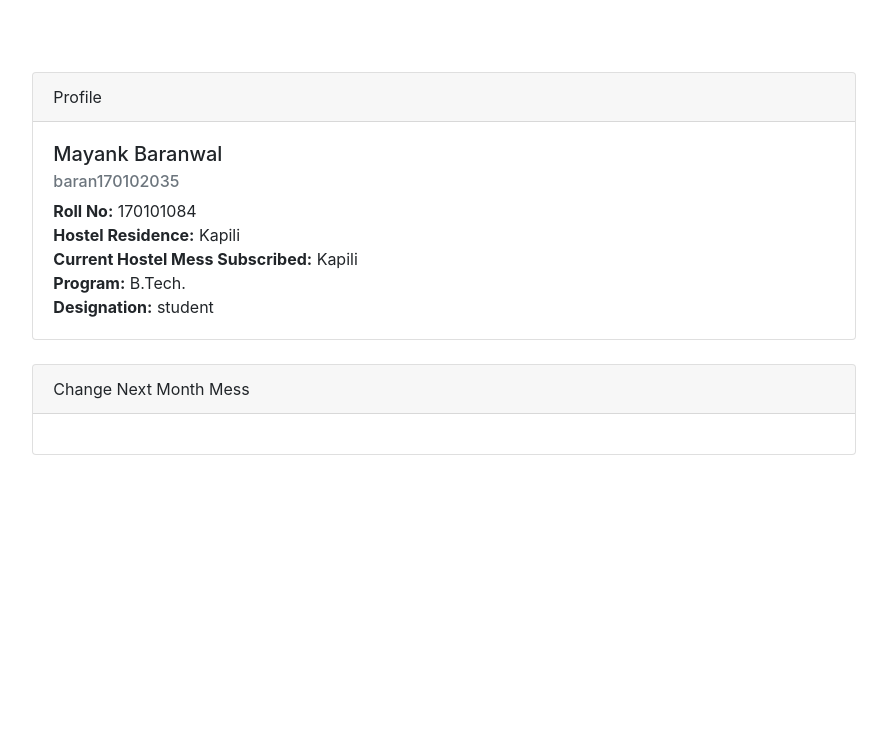
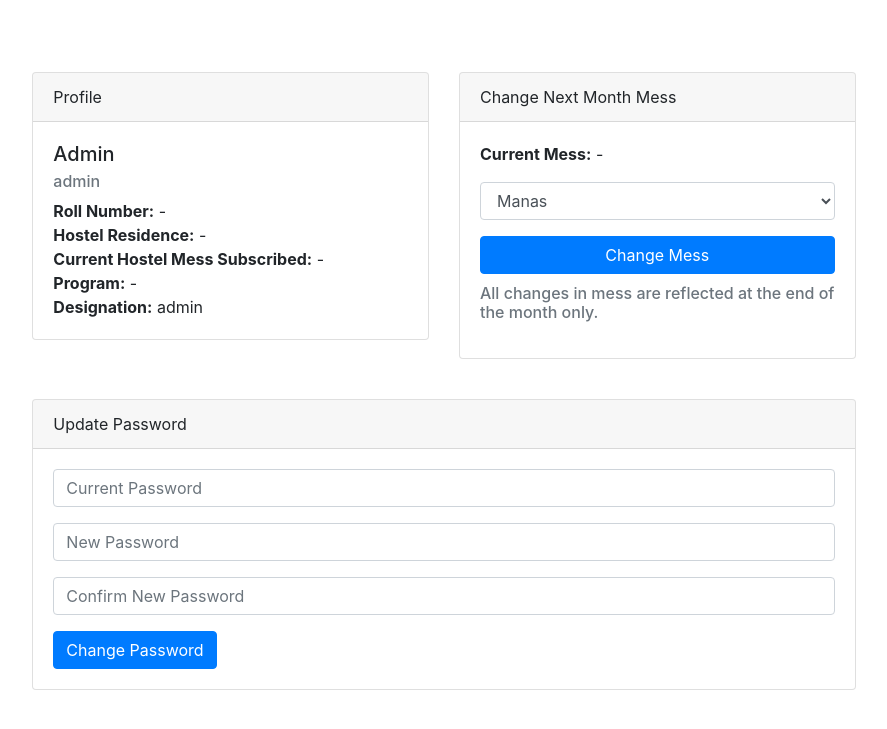
Before and after one commit to udbhav-chugh/IITGMessRating, a PHP site: page /profile.php in a window 1280 px wide. Shown: the part 56-785 px from the top of the page, without its empty margins (196-1083 px from the left). Run offline with PHP 8.4, Linux system fonts and the light colour scheme; a user stored in the database is signed in; data comes from the database, SQL or seed files in the repository.

Commit message:
Profile finished

```diff
--- /dev/null
+++ b/givefeedback.php
@@ -0,0 +1 @@
+<?php include 'navbar.php' ?>
--- a/profile.php
+++ b/profile.php
@@ -5,11 +5,15 @@
 <div class="container-fluid">
   <div class="row">
     <div class="col-lg-2"></div>
-    <div class="col">
-
+    <div class="col-lg-4">
       <br><br><br>
 
+
+
       <?php
+      session_start();
+      $user = $_SESSION['Username'];
+
       $servername = "localhost";
       $username = "root";
       $password = "";
@@ -22,12 +26,13 @@
         die("Connection failed: " . $conn->connect_error);
       }
 
-      $sql = "SELECT * FROM Users WHERE Username='baran170102035'";
+      $sql = "SELECT * FROM Users WHERE Username='".$user."'";
       $result = $conn->query($sql);
-
+      $curmess = "";
       if ($result->num_rows > 0) {
         // output data of each row
         while($row = $result->fetch_assoc()) {
+          $curmess = $row["HostelSubscribed"];
           echo '<div class="card">
           <div class="card-header">
           Profile
@@ -36,7 +41,7 @@
           <h5 class="card-title">'.$row["Name"].'</h5>
           <h6 class="card-subtitle mb-2 text-muted">'.$row["Username"].'</h6>
           <p class="card-text">
-          <b>Roll No:</b> '.$row["RollNumber"].'<br>
+          <b>Roll Number:</b> '.$row["RollNumber"].'<br>
           <b>Hostel Residence:</b> '.$row["HostelReside"].'<br>
           <b>Current Hostel Mess Subscribed:</b> '.$row["HostelSubscribed"].'<br>
           <b>Program:</b> '.$row["Program"].'<br>
@@ -51,42 +56,125 @@
         echo "0 results";
       }
 
-      $sql = "SELECT * FROM Users WHERE Username='baran170102035'";
-
-      $conn->close();
       ?>
 
-      <br>
-      <div class="card">
-        <div class="card-header">
-          Change Next Month Mess
+    </div>
+
+
+    <?php
+
+    if(isset($_POST['passchange']))
+    {
+      $curpass = $_POST['cur-pass'];
+      $newpass = $_POST['new-pass'];
+      $newpassconf = $_POST['new-pass-conf'];
+      $newpasshash = md5($newpass);
+      if ($newpass != $newpassconf){
+        $message = "Passwords do not match";
+        echo "<script type='text/javascript'>alert('$message');</script>";
+      }
+      else{
+        $user = $_SESSION['Username'];
+        $sql = "SELECT Password FROM Users WHERE Username='$user' AND Designation='student'";
+        $result = $conn->query($sql);
+        if ($result->num_rows > 0) {
+          while($row = $result->fetch_assoc()) {
+            // if(.$row["Password"].==$upassword){
+            if($row["Password"]!=md5($curpass) ){
+              // $_SESSION['Username'] = $uname;
+              // header("Location: profile.php");
+              $message = 'Invalid Password';
+              echo "<script type='text/javascript'>alert('$message');</script>";
+            }
+
+            else {
+              $sql2 = "UPDATE Users SET Password='$newpasshash' WHERE Username='$user'";
+              $result2 = $conn->query($sql2);
+              $message = 'Password Updated Successfully';
+              echo "<script type='text/javascript'>alert('$message');</script>";
+
+            }
+          }
+        }
+      }
+    }
+
+    ?>
+
+
+    <div class="col-lg-4">
+      <br><br><br>
+
+      <form action="profile.php" method="post">
+        <div class="card">
+          <div class="card-header">
+            Change Next Month Mess
+          </div>
+          <div class="card-body">
+            <p><b>Current Mess:</b> <?php echo $curmess ?></p>
+            <p>
+              <select class="form-control" id="select_1" name="newmess">
+                <option value="Manas">Manas</option>
+                <option value="Dihing">Dihing</option>
+                <option value="Barak">Barak</option>
+                <option value="Siang">Siang</option>
+                <option value="Kameng">Kameng</option>
+                <option value="Lohit">Lohit</option>
+                <option value="Brahmaputra">Brahmaputra</option>
+                <option value="Umiam">Umiam</option>
+                <option value="Kapili">Kapili</option>
+                <option value="Dhansiri">Dhansiri</option>
+                <option value="Married Scholars">Married Scholars</option>
+              </select>
+              </p>
+              <input class="btn btn-primary btn-block" name="messchange" type="submit" value="Change Mess"/>
+              <p><h6 class="card-subtitle mb-2 text-muted">All changes in mess are reflected at the end of the month only.</h6></p>
+            </div>
+          </div>
         </div>
-        <div class="card-body">
+      </form>
+    </div>
+    <div class="col-lg-2"></div>
+  </div>
+</div>
+
+<?php
+if (isset($_POST['messchange'])){
+  $newmess = $_POST['newmess'];
+  $sql = "UPDATE Users SET HostelNew='$newmess' WHERE Username='$user'";
+  // echo $sql;
+  $conn->query($sql);
+  $message = 'Hostel Mess Updated Successfully';
+  echo "<script type='text/javascript'>alert('$message');</script>";
+  $conn->close();
+
+}
+?>
+<br>
+
+<div class="container-fluid">
+  <div class="row">
+    <div class="col-lg-2"></div>
+    <div class="col">
+      <form action="profile.php" method="post">
+        <div class="card">
+          <div class="card-header">
+            Update Password
+          </div>
+          <div class="card-body">
+            <p><input class="form-control" placeholder="Current Password" name="cur-pass" type="password" required/></p>
+            <p><input class="form-control" placeholder="New Password" name="new-pass" type="password" required/></p>
+            <p><input class="form-control" placeholder="Confirm New Password" name="new-pass-conf" type="password" required/></p>
+            <input class="btn btn-primary" name="passchange" type="submit" value="Change Password"/>
+          </div>
         </div>
-      </div>
+      </form>
+      <!-- </div> -->
+
 
     </div>
     <div class="col-lg-2"></div>
   </div>
 </div>
-<!-- <div class="container-fluid">
-<div class="row">
-<div class="col-lg-2"></div>
-<div class="col">
 
-<br><br><br><br>
-<div class="card">
-<div class="card-body">
-<h5 class="card-title">Card title</h5>
-<h6 class="card-subtitle mb-2 text-muted">Card subtitle</h6>
-<p class="card-text">Some quick example text to build on the card title and make up the bulk of the card's content.</p>
-<a href="#" class="card-link">Card link</a>
-<a href="#" class="card-link">Another link</a>
-</div>
-</div>
-
-</div>
-<div class="col-lg-2"></div>
-</div>
-</div> -->
 <?php endblock() ?>
```
